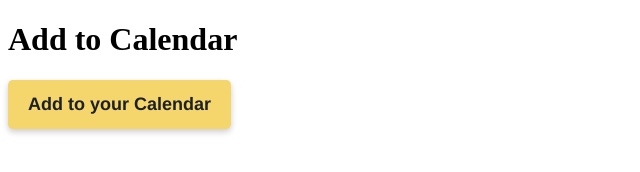
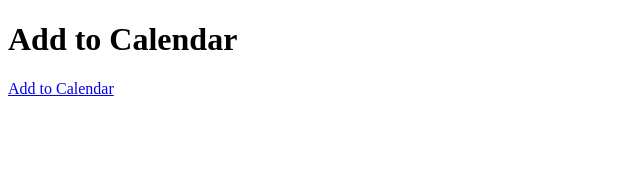
Before and after one commit to Naider7/ATC, a plain HTML site: page index.html in a window 1280 px wide. Shown: the whole page, without its empty margins (0-640 px from the left). Drawn offline with Linux system fonts and the light colour scheme.

Commit message:
Add files via upload

```diff
--- a/index.html
+++ b/index.html
@@ -8,10 +8,6 @@
 <body>
     <h1>Add to Calendar</h1>
 
-    <a target="_blank" rel="noopener" href "https://www.dropbox.com/scl/fi/dd24q43cjp4azu3uwbabj/LFHH-Bi-Monthly.ics" class="cta btn-yellow" style="background-color: #F4D66C; font-size: 18px; font-family: Helvetica, Arial, sans-serif; font-weight:bold; text-decoration: none; padding: 14px 20px; color: #1D2025; border-radius: 5px; display:inline-block; mso-padding-alt:0; box-shadow:0 3px 6px rgba(0,0,0,.2);">
-        <!--[if mso]><i style="letter-spacing: 25px;mso-font-width:-100%;mso-text-raise:30pt"> </i><![endif]-->
-        <span style="mso-text-raise:15pt;">Add to your Calendar</span>
-        <!--[if mso]><i style="letter-spacing: 25px;mso-font-width:-100%"> </i><![endif]-->
-    </a>
+    <p><a href="https://raw.githubusercontent.com/naider7/ATC/main/LFHH%20Bi-Monthly.ics" download="LFHH Bi-Monthly.ics">Add to Calendar</a></p>
 </body>
 </html>
```
